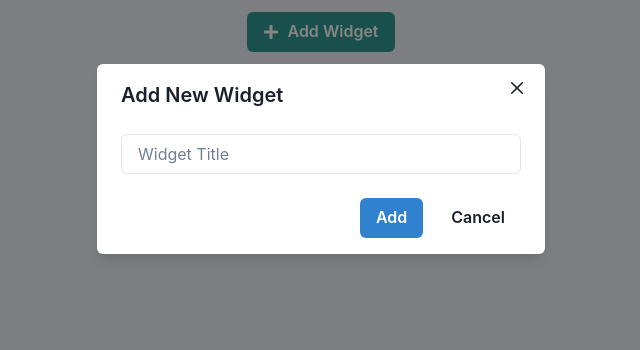
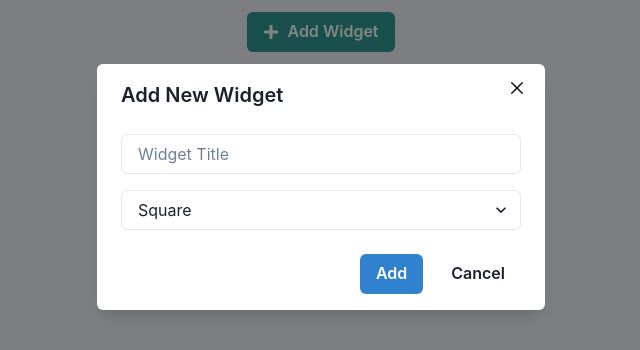
Before and after one commit to GPT-Engineer-App/widgetize-actions, a React (Vite) app: page / in a window 1280 px wide. Both pictures are taken after a click on the button "Add Widget". Shown: the top 350 px of the page, without its empty margins (319-959 px from the left). Built offline with nearby package versions, Linux system fonts and the light colour scheme.

Commit message:
- Added a dropdown in the "Add New Widget" modal to allow users to select the shape of the new widget. - The selected shape is used when creating the new widget, instead of randomly assigning a shape.
Prompt: 形を選べる項目欄をつくって

```diff
--- a/src/pages/Index.jsx
+++ b/src/pages/Index.jsx
@@ -1,5 +1,5 @@
 import React, { useState } from "react";
-import { ChakraProvider, Box, Grid, Text, Input, Button, VStack, HStack, IconButton, useDisclosure, Modal, ModalOverlay, ModalContent, ModalHeader, ModalFooter, ModalBody, ModalCloseButton, useToast } from "@chakra-ui/react";
+import { ChakraProvider, Box, Grid, Text, Input, Button, VStack, HStack, IconButton, useDisclosure, Modal, ModalOverlay, ModalContent, ModalHeader, ModalFooter, ModalBody, ModalCloseButton, useToast, Select } from "@chakra-ui/react";
 import { FaPlus, FaTrash, FaGripVertical } from "react-icons/fa";
 const Widget = ({ id, title, shape, onDelete, children }) => (
   <Box p={3} boxShadow="md" borderRadius={shape === "circle" ? "50%" : "md"} bg="white">
@@ -16,6 +16,7 @@ const Widget = ({ id, title, shape, onDelete, children }) => (
 const Index = () => {
   const [widgets, setWidgets] = useState([]);
   const [widgetTitle, setWidgetTitle] = useState("");
+  const [selectedShape, setSelectedShape] = useState("square");
   const shapes = ["circle", "square"];
   const { isOpen, onOpen, onClose } = useDisclosure();
   const toast = useToast();
@@ -31,8 +32,7 @@ const Index = () => {
       });
       return;
     }
-    const randomShape = shapes[Math.floor(Math.random() * shapes.length)];
-    setWidgets((prevWidgets) => [...prevWidgets, { id: Math.random(), title: widgetTitle, shape: randomShape }]);
+    setWidgets((prevWidgets) => [...prevWidgets, { id: Math.random(), title: widgetTitle, shape: selectedShape }]);
     setWidgetTitle("");
     onClose();
   };
@@ -66,6 +66,10 @@ const Index = () => {
             <ModalCloseButton />
             <ModalBody>
               <Input placeholder="Widget Title" value={widgetTitle} onChange={(e) => setWidgetTitle(e.target.value)} />
+              <Select mt={4} value={selectedShape} onChange={(e) => setSelectedShape(e.target.value)}>
+                <option value="square">Square</option>
+                <option value="circle">Circle</option>
+              </Select>
             </ModalBody>
 
             <ModalFooter>
```
